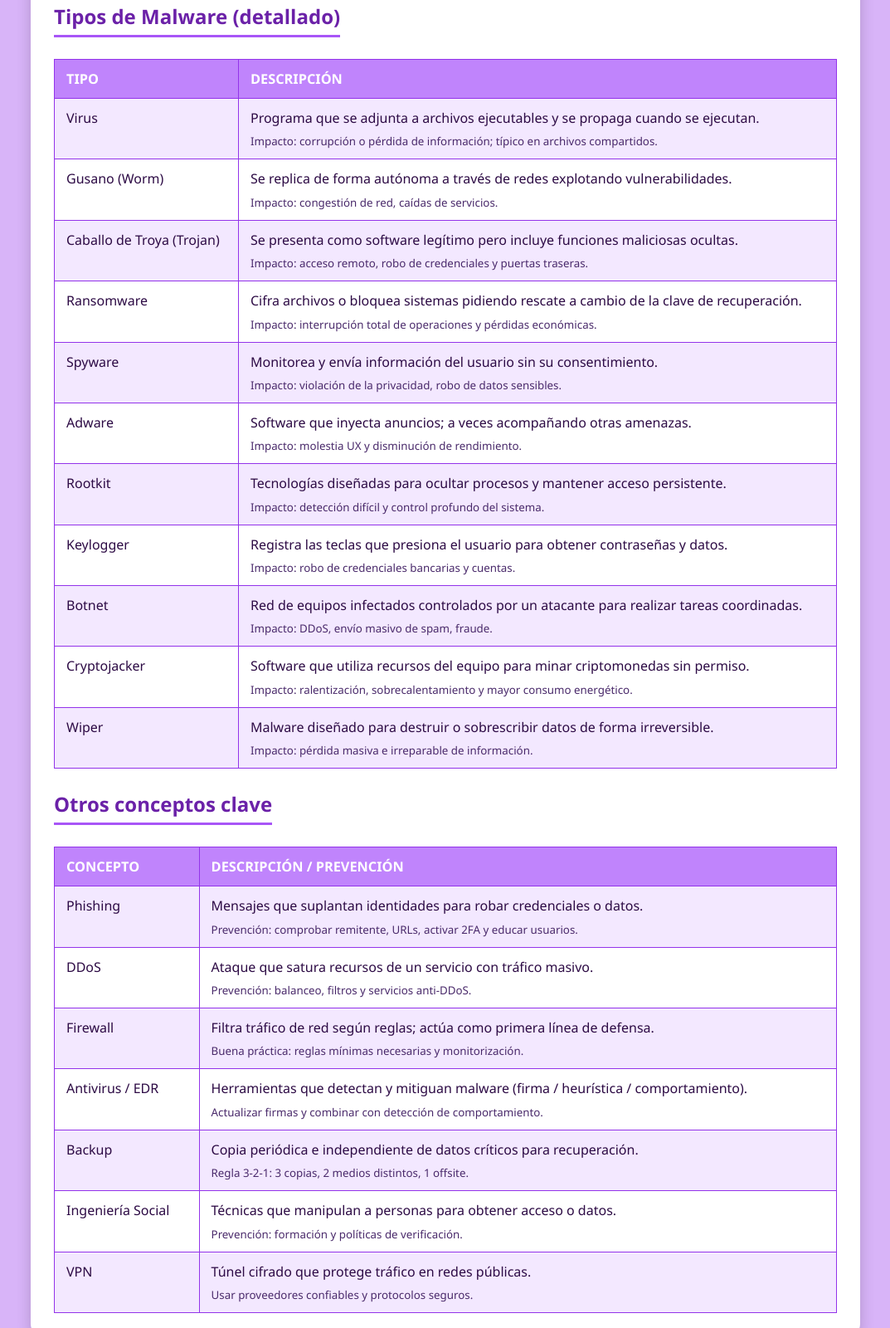
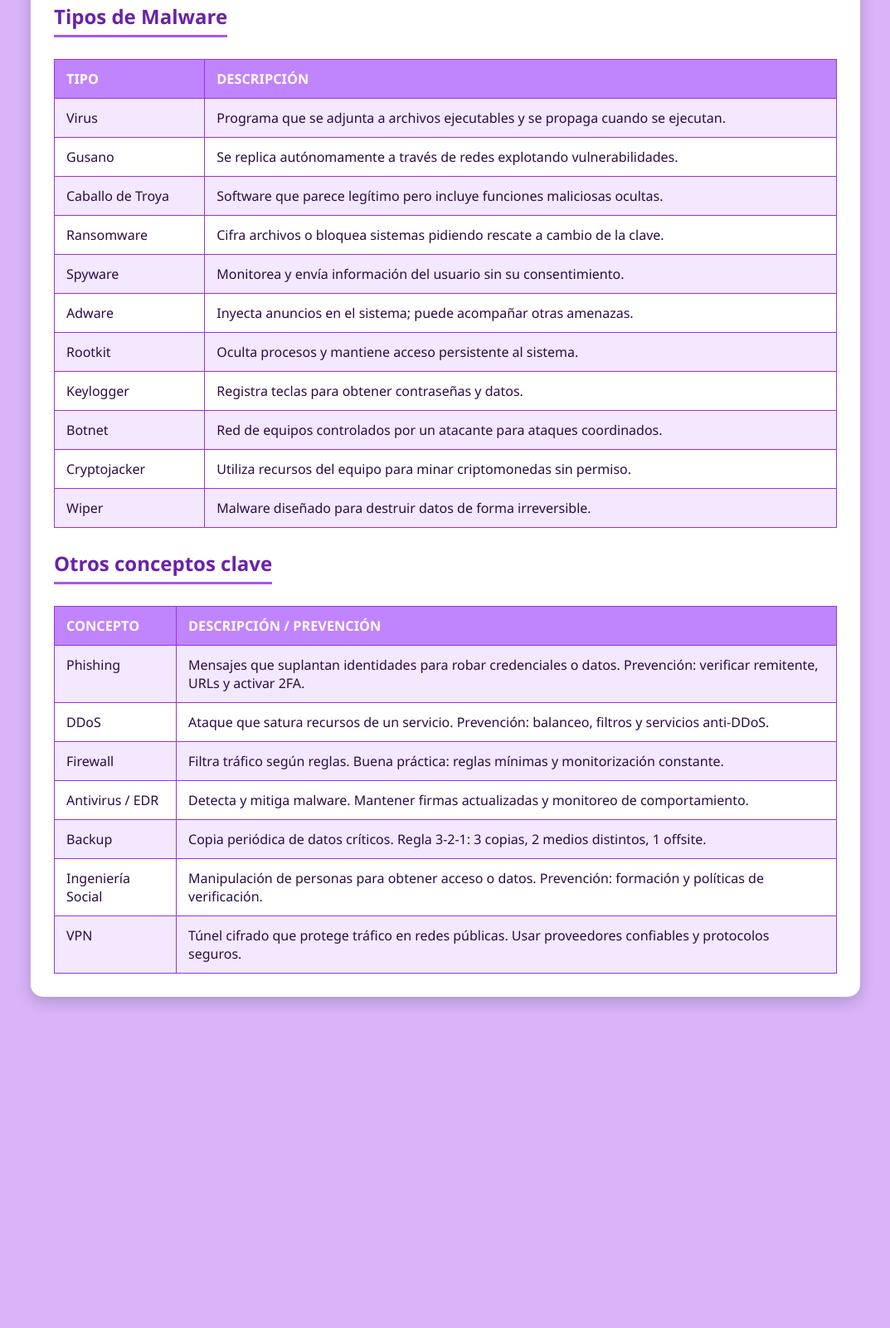
Before and after one commit to Vicente3456/pagina-ciberseguridad, a plain HTML site: page melany02.html in a window 1280 px wide. Shown: the part 733-2333 px from the top of the page at 83% size, without its empty margins (103-1176 px from the left). After the commit the page ends 1970 px from the top, so only its background shows below. Drawn offline with Linux system fonts and the light colour scheme.

```diff
--- a/melany02.html
+++ b/melany02.html
@@ -4,6 +4,8 @@
   <meta charset="UTF-8">
   <meta name="viewport" content="width=device-width, initial-scale=1.0">
   <title>Ciberseguridad - Unidad 1: Conceptos</title>
+
+  <!-- Estilos -->
   <style>
     :root{
       --bg: #d8b4f8;
@@ -22,7 +24,7 @@
       color: #2d0b45;
     }
 
-    /* Menú superior (mismo markup/estilos que en melany01) */
+    /* Barra de navegación */
     nav {
       background-color: var(--nav);
       padding: 14px 10px;
@@ -124,7 +126,6 @@
     tr:nth-child(even) td { background: #f3e8ff; }
     tr:hover td { background: var(--hover); transition: 0.2s; }
 
-    /* Mejor lectura en celdas grandes */
     td p { margin: 0 0 8px 0; line-height: 1.4; color: #2d0b45; }
     td small { display:block; color:#4a2a6b; margin-top:6px; }
 
@@ -139,41 +140,41 @@
 </head>
 <body>
 
-  <!-- Menú (igual que portada) -->
+  <!-- Menú -->
   <nav>
-    <ul class="menu" role="menubar" aria-label="Navegación principal">
+    <ul class="menu">
       <li><a href="index.html">Inicio</a></li>
 
       <li class="has-sub" tabindex="0">
         <a href="#" aria-haspopup="true" aria-expanded="false">Unidad 1</a>
-        <ul class="dropdown" role="menu" aria-label="Unidad 1">
-          <li><a href="melany02.html" role="menuitem">Conceptos</a></li>
-          <li><a href="melany03.html" role="menuitem">Ataques</a></li>
-          <li><a href="melany04.html" role="menuitem">Protección</a></li>
+        <ul class="dropdown">
+          <li><a href="melany02.html">Conceptos</a></li>
+          <li><a href="melany03.html">Ataques</a></li>
+          <li><a href="melany04.html">Protección</a></li>
         </ul>
       </li>
 
       <li class="has-sub" tabindex="0">
         <a href="#" aria-haspopup="true" aria-expanded="false">Unidad 2</a>
-        <ul class="dropdown" role="menu" aria-label="Unidad 2">
-          <li><a href="#" role="menuitem">Conceptos</a></li>
-          <li><a href="#" role="menuitem">Ataques</a></li>
-          <li><a href="#" role="menuitem">Protección</a></li>
+        <ul class="dropdown">
+          <li><a href="#">Conceptos</a></li>
+          <li><a href="#">Ataques</a></li>
+          <li><a href="#">Protección</a></li>
         </ul>
       </li>
 
       <li class="has-sub" tabindex="0">
         <a href="#" aria-haspopup="true" aria-expanded="false">Unidad 3</a>
-        <ul class="dropdown" role="menu" aria-label="Unidad 3">
-          <li><a href="#" role="menuitem">Conceptos</a></li>
-          <li><a href="#" role="menuitem">Ataques</a></li>
-          <li><a href="#" role="menuitem">Protección</a></li>
+        <ul class="dropdown">
+          <li><a href="#">Conceptos</a></li>
+          <li><a href="#">Ataques</a></li>
+          <li><a href="#">Protección</a></li>
         </ul>
       </li>
     </ul>
   </nav>
 
-  <!-- Contenido completo -->
+  <!-- Contenido -->
   <div class="content">
     <h1>Unidad 1: Conceptos de Ciberseguridad</h1>
 
@@ -220,7 +221,7 @@
       </tr>
     </table>
 
-    <h2>Tipos de Malware (detallado)</h2>
+    <h2>Tipos de Malware</h2>
     <table>
       <tr>
         <th>Tipo</th>
@@ -228,80 +229,47 @@
       </tr>
       <tr>
         <td>Virus</td>
-        <td>
-          <p>Programa que se adjunta a archivos ejecutables y se propaga cuando se ejecutan.</p>
-          <small>Impacto: corrupción o pérdida de información; típico en archivos compartidos.</small>
-        </td>
+        <td>Programa que se adjunta a archivos ejecutables y se propaga cuando se ejecutan.</td>
       </tr>
       <tr>
-        <td>Gusano (Worm)</td>
-        <td>
-          <p>Se replica de forma autónoma a través de redes explotando vulnerabilidades.</p>
-          <small>Impacto: congestión de red, caídas de servicios.</small>
-        </td>
+        <td>Gusano</td>
+        <td>Se replica autónomamente a través de redes explotando vulnerabilidades.</td>
       </tr>
       <tr>
-        <td>Caballo de Troya (Trojan)</td>
-        <td>
-          <p>Se presenta como software legítimo pero incluye funciones maliciosas ocultas.</p>
-          <small>Impacto: acceso remoto, robo de credenciales y puertas traseras.</small>
-        </td>
+        <td>Caballo de Troya</td>
+        <td>Software que parece legítimo pero incluye funciones maliciosas ocultas.</td>
       </tr>
       <tr>
         <td>Ransomware</td>
-        <td>
-          <p>Cifra archivos o bloquea sistemas pidiendo rescate a cambio de la clave de recuperación.</p>
-          <small>Impacto: interrupción total de operaciones y pérdidas económicas.</small>
-        </td>
+        <td>Cifra archivos o bloquea sistemas pidiendo rescate a cambio de la clave.</td>
       </tr>
       <tr>
         <td>Spyware</td>
-        <td>
-          <p>Monitorea y envía información del usuario sin su consentimiento.</p>
-          <small>Impacto: violación de la privacidad, robo de datos sensibles.</small>
-        </td>
+        <td>Monitorea y envía información del usuario sin su consentimiento.</td>
       </tr>
       <tr>
         <td>Adware</td>
-        <td>
-          <p>Software que inyecta anuncios; a veces acompañando otras amenazas.</p>
-          <small>Impacto: molestia UX y disminución de rendimiento.</small>
-        </td>
+        <td>Inyecta anuncios en el sistema; puede acompañar otras amenazas.</td>
       </tr>
       <tr>
         <td>Rootkit</td>
-        <td>
-          <p>Tecnologías diseñadas para ocultar procesos y mantener acceso persistente.</p>
-          <small>Impacto: detección difícil y control profundo del sistema.</small>
-        </td>
+        <td>Oculta procesos y mantiene acceso persistente al sistema.</td>
       </tr>
       <tr>
         <td>Keylogger</td>
-        <td>
-          <p>Registra las teclas que presiona el usuario para obtener contraseñas y datos.</p>
-          <small>Impacto: robo de credenciales bancarias y cuentas.</small>
-        </td>
+        <td>Registra teclas para obtener contraseñas y datos.</td>
       </tr>
       <tr>
         <td>Botnet</td>
-        <td>
-          <p>Red de equipos infectados controlados por un atacante para realizar tareas coordinadas.</p>
-          <small>Impacto: DDoS, envío masivo de spam, fraude.</small>
-        </td>
+        <td>Red de equipos controlados por un atacante para ataques coordinados.</td>
       </tr>
       <tr>
         <td>Cryptojacker</td>
-        <td>
-          <p>Software que utiliza recursos del equipo para minar criptomonedas sin permiso.</p>
-          <small>Impacto: ralentización, sobrecalentamiento y mayor consumo energético.</small>
-        </td>
+        <td>Utiliza recursos del equipo para minar criptomonedas sin permiso.</td>
       </tr>
       <tr>
         <td>Wiper</td>
-        <td>
-          <p>Malware diseñado para destruir o sobrescribir datos de forma irreversible.</p>
-          <small>Impacto: pérdida masiva e irreparable de información.</small>
-        </td>
+        <td>Malware diseñado para destruir datos de forma irreversible.</td>
       </tr>
     </table>
 
@@ -313,56 +281,34 @@
       </tr>
       <tr>
         <td>Phishing</td>
-        <td>
-          <p>Mensajes que suplantan identidades para robar credenciales o datos.</p>
-          <small>Prevención: comprobar remitente, URLs, activar 2FA y educar usuarios.</small>
-        </td>
+        <td>Mensajes que suplantan identidades para robar credenciales o datos. Prevención: verificar remitente, URLs y activar 2FA.</td>
       </tr>
       <tr>
         <td>DDoS</td>
-        <td>
-          <p>Ataque que satura recursos de un servicio con tráfico masivo.</p>
-          <small>Prevención: balanceo, filtros y servicios anti-DDoS.</small>
-        </td>
+        <td>Ataque que satura recursos de un servicio. Prevención: balanceo, filtros y servicios anti-DDoS.</td>
       </tr>
       <tr>
         <td>Firewall</td>
-        <td>
-          <p>Filtra tráfico de red según reglas; actúa como primera línea de defensa.</p>
-          <small>Buena práctica: reglas mínimas necesarias y monitorización.</small>
-        </td>
+        <td>Filtra tráfico según reglas. Buena práctica: reglas mínimas y monitorización constante.</td>
       </tr>
       <tr>
         <td>Antivirus / EDR</td>
-        <td>
-          <p>Herramientas que detectan y mitiguan malware (firma / heurística / comportamiento).</p>
-          <small>Actualizar firmas y combinar con detección de comportamiento.</small>
-        </td>
+        <td>Detecta y mitiga malware. Mantener firmas actualizadas y monitoreo de comportamiento.</td>
       </tr>
       <tr>
         <td>Backup</td>
-        <td>
-          <p>Copia periódica e independiente de datos críticos para recuperación.</p>
-          <small>Regla 3-2-1: 3 copias, 2 medios distintos, 1 offsite.</small>
-        </td>
+        <td>Copia periódica de datos críticos. Regla 3-2-1: 3 copias, 2 medios distintos, 1 offsite.</td>
       </tr>
       <tr>
         <td>Ingeniería Social</td>
-        <td>
-          <p>Técnicas que manipulan a personas para obtener acceso o datos.</p>
-          <small>Prevención: formación y políticas de verificación.</small>
-        </td>
+        <td>Manipulación de personas para obtener acceso o datos. Prevención: formación y políticas de verificación.</td>
       </tr>
       <tr>
         <td>VPN</td>
-        <td>
-          <p>Túnel cifrado que protege tráfico en redes públicas.</p>
-          <small>Usar proveedores confiables y protocolos seguros.</small>
-        </td>
+        <td>Túnel cifrado que protege tráfico en redes públicas. Usar proveedores confiables y protocolos seguros.</td>
       </tr>
     </table>
 
   </div>
-
 </body>
 </html>
```
Also changed, not shown: melany03.html (+17 -3 lines).
